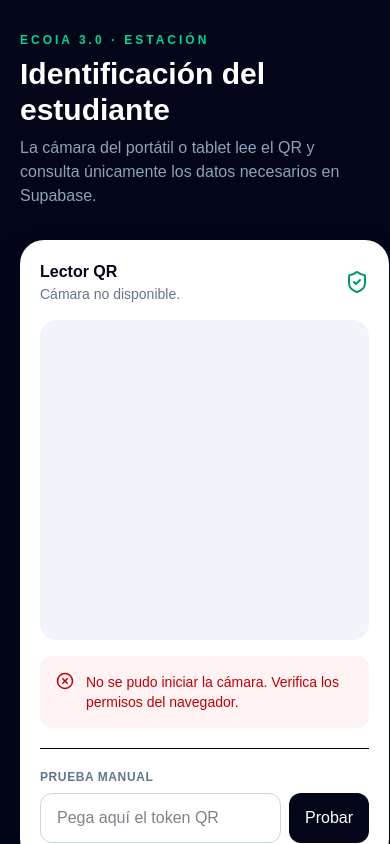
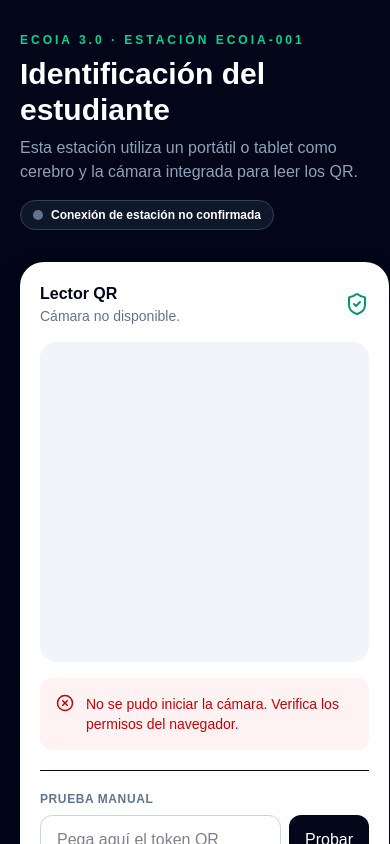
Before and after one commit to jhoandabit/EcoIA, a Next.js app: page /station in a window 390 px wide. Shown: the top 844 px of the page. Built offline with nearby package versions, Linux system fonts and the light colour scheme; no server answers.

Commit message:
feat: add tablet station heartbeat

```diff
--- a/app/station/page.tsx
+++ b/app/station/page.tsx
@@ -1,8 +1,11 @@
 "use client";
 
 import { useEffect, useRef, useState } from "react";
-import { Camera, CheckCircle2, RotateCcw, ShieldCheck, UserRound, XCircle } from "lucide-react";
+import { Camera, CheckCircle2, RotateCcw, ShieldCheck, UserRound, Wifi, XCircle } from "lucide-react";
 import { createClient } from "../../lib/supabase/client";
+
+const STATION_CODE = "ECOIA-001";
+const HEARTBEAT_INTERVAL_MS = 30_000;
 
 type Student = {
   id: string;
@@ -18,6 +21,22 @@ export default function StationPage() {
   const [error, setError] = useState("");
   const [manualToken, setManualToken] = useState("");
   const [busy, setBusy] = useState(false);
+  const [stationOnline, setStationOnline] = useState(false);
+
+  async function sendHeartbeat() {
+    const supabase = createClient();
+    const { data, error: heartbeatError } = await supabase.rpc("station_heartbeat", {
+      p_station_code: STATION_CODE,
+    });
+
+    if (heartbeatError || data !== true) {
+      setStationOnline(false);
+      return false;
+    }
+
+    setStationOnline(true);
+    return true;
+  }
 
   async function resolveQr(token: string) {
     const clean = token.trim();
@@ -102,12 +121,20 @@ export default function StationPage() {
     setManualToken("");
     setError("");
     setBusy(false);
+    await sendHeartbeat();
     await startScanner();
   }
 
   useEffect(() => {
-    startScanner();
+    void sendHeartbeat();
+    const heartbeatTimer = window.setInterval(() => {
+      void sendHeartbeat();
+    }, HEARTBEAT_INTERVAL_MS);
+
+    void startScanner();
+
     return () => {
+      window.clearInterval(heartbeatTimer);
       void stopScanner();
     };
   }, []);
@@ -117,9 +144,17 @@ export default function StationPage() {
       <div className="mx-auto max-w-5xl">
         <header className="mb-8 flex items-center justify-between gap-4">
           <div>
-            <p className="text-xs font-bold uppercase tracking-[0.25em] text-emerald-400">EcoIA 3.0 · Estación</p>
+            <p className="text-xs font-bold uppercase tracking-[0.25em] text-emerald-400">
+              EcoIA 3.0 · Estación {STATION_CODE}
+            </p>
             <h1 className="mt-2 text-3xl font-black md:text-4xl">Identificación del estudiante</h1>
-            <p className="mt-2 max-w-2xl text-slate-400">La cámara del portátil o tablet lee el QR y consulta únicamente los datos necesarios en Supabase.</p>
+            <p className="mt-2 max-w-2xl text-slate-400">
+              Esta estación utiliza un portátil o tablet como cerebro y la cámara integrada para leer los QR.
+            </p>
+            <div className="mt-4 inline-flex items-center gap-2 rounded-full border border-slate-700 bg-slate-900 px-3 py-1.5 text-xs font-bold">
+              <span className={stationOnline ? "h-2.5 w-2.5 rounded-full bg-emerald-400" : "h-2.5 w-2.5 rounded-full bg-slate-500"} />
+              {stationOnline ? "Estación en línea" : "Conexión de estación no confirmada"}
+            </div>
           </div>
           <Camera className="hidden text-emerald-400 md:block" size={42} />
         </header>
```
